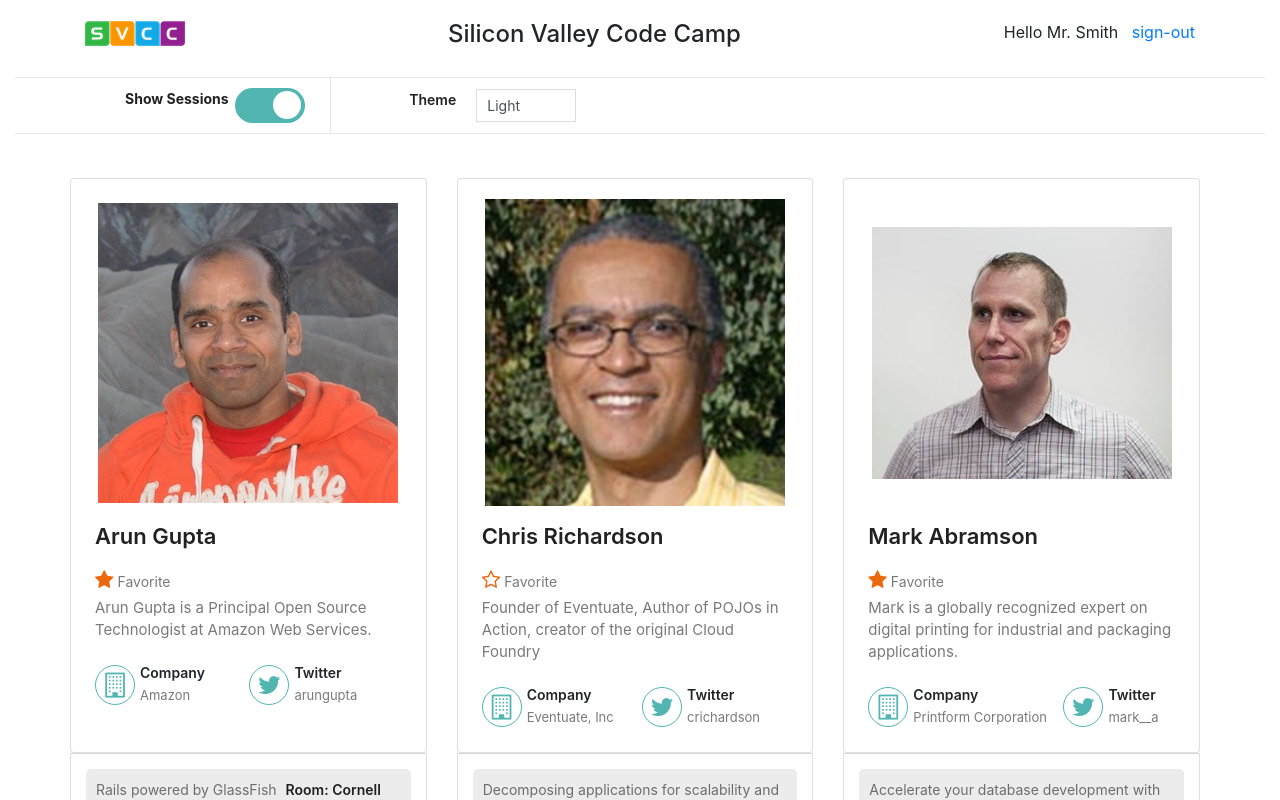
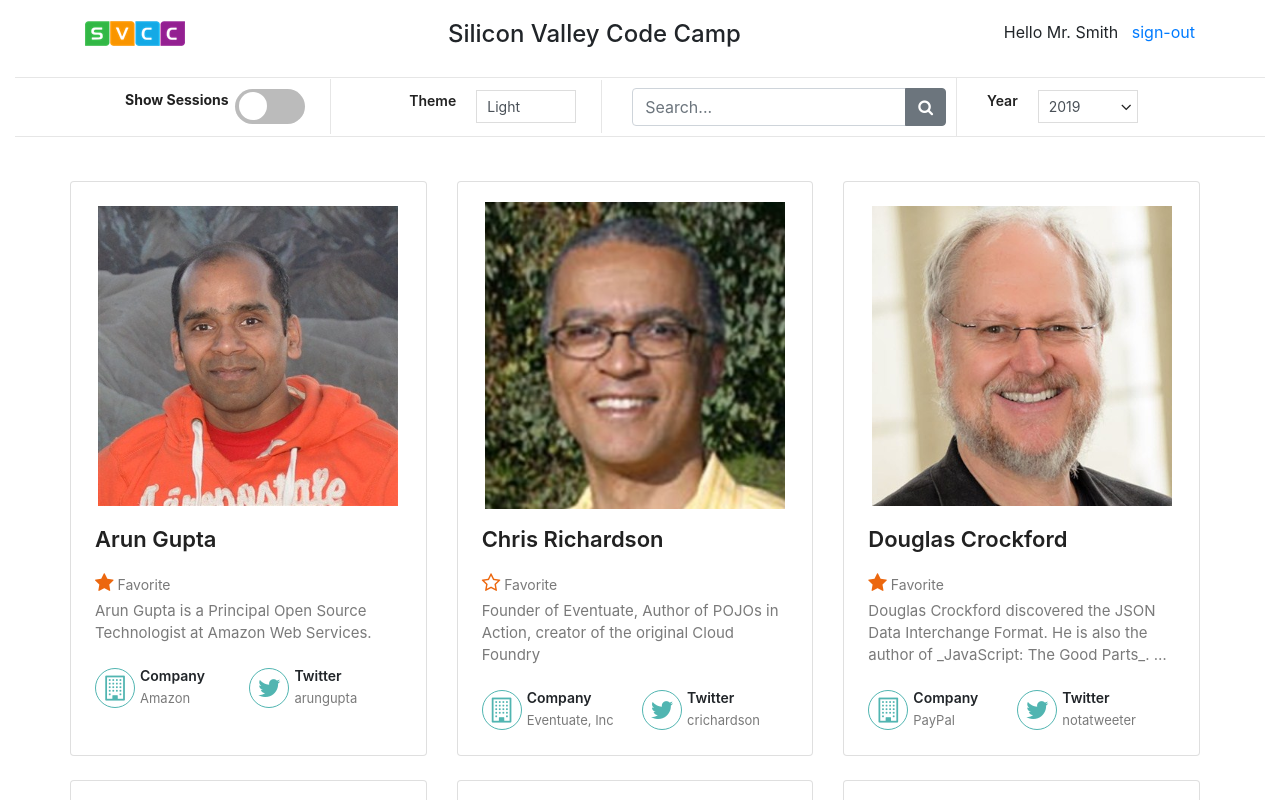
Before and after one commit to SeiSilver/speaker-web-react-nextjs, a Next.js app: page / in a window 1280 px wide. Shown: the top 800 px of the page. Built offline with nearby package versions, Linux system fonts and the light colour scheme.

Commit message:
create global context for toolbar

```diff
--- a/src/component/speaker/Speaker.js
+++ b/src/component/speaker/Speaker.js
@@ -1,22 +1,14 @@
 import SpeakersToolbar from "./SpeakersToolbar";
 import SpeakerList from "./SpeakerList";
-import {useState} from "react";
+import {SpeakerFilterProvider} from "../../context/SpeakerFilterContext";
 
 const Speaker = () => {
 
-  const [showSessions, setShowSessions] = useState(true);
-
   return (
-    <>
-      <SpeakersToolbar
-        showSessions={showSessions}
-        setShowSessions={setShowSessions}
-      />
-      <SpeakerList
-        showSessions={showSessions}
-      />
-    </>
-
+    <SpeakerFilterProvider startingShowSessions={false} startingEventYear={"2019"}>
+      <SpeakersToolbar/>
+      <SpeakerList/>
+    </SpeakerFilterProvider>
   );
 
 };
--- a/src/component/speaker/SpeakerCard.js
+++ b/src/component/speaker/SpeakerCard.js
@@ -1,20 +1,23 @@
 import SessionList from "../session/SessionList";
 import SpeakerImage from "./SpeakerImage";
 import SpeakerDemographics from "./SpeakerDemographics";
+import {useContext} from "react";
+import {SpeakerFilterContext} from "../../context/SpeakerFilterContext";
 
-const SpeakerCard = ({speaker, showSessions, onFavoriteToggle}) => {
+const SpeakerCard = ({speaker, onFavoriteToggle}) => {
+
   const {id, first, last, sessions} = speaker;
+  const {showSessions} = useContext(SpeakerFilterContext);
+
   return (
     <div className="col-xs-12 col-sm-12 col-md-6 col-lg-4 col-sm-12 col-xs-12">
       <div className="card card-height p-4 mt-4">
         <SpeakerImage id={id} first={first} last={last}/>
-        <SpeakerDemographics {...speaker} onFavoriteToggle={onFavoriteToggle} />
+        <SpeakerDemographics {...speaker} onFavoriteToggle={onFavoriteToggle}/>
       </div>
-
       {
         showSessions === true ? <SessionList sessions={sessions}/> : null
       }
-
     </div>
   );
 }
--- a/src/component/speaker/SpeakerList.js
+++ b/src/component/speaker/SpeakerList.js
@@ -2,8 +2,10 @@ import SpeakerCard from "./SpeakerCard";
 import useRequestDelay from "../../hooks/UseRequestDelay";
 import {REQUEST_STATUS} from "../../constant/RequestStatus";
 import {data} from "../../data/SpeakerData";
+import {useContext} from "react";
+import {SpeakerFilterContext} from "../../context/SpeakerFilterContext";
 
-const SpeakerList = ({showSessions}) => {
+const SpeakerList = () => {
 
   const {
     data: speakersData,
@@ -11,6 +13,8 @@ const SpeakerList = ({showSessions}) => {
     error,
     updateRecord
   } = useRequestDelay(2000, data);
+
+  const {searchQuery, eventYear} = useContext(SpeakerFilterContext);
 
   if (requestStatus === REQUEST_STATUS.FAILURE) {
     return (
@@ -28,20 +32,35 @@ const SpeakerList = ({showSessions}) => {
     <div className="container speakers-list">
       <div className="row">
         {
-          speakersData.map(speaker =>
+          speakersData
+            .filter((speaker) => {
+              return (
+                speaker.first.toLowerCase().includes(searchQuery) ||
+                speaker.last.toLowerCase().includes(searchQuery)
+              );
+            })
+            .filter((speaker) => {
+              return speaker.sessions.find((session) => {
+                return session.eventYear === eventYear;
+              });
+            })
+            .map((speaker) => {
+              return (
                 <SpeakerCard
                   key={speaker.id}
                   speaker={speaker}
-              showSessions={showSessions}
                   onFavoriteToggle={(doneCallback) => {
-                updateRecord({
+                    updateRecord(
+                      {
                         ...speaker,
                         favorite: !speaker.favorite,
-                }, doneCallback)
+                      },
+                      doneCallback
+                    );
                   }}
                 />
-          )
-        }
+              );
+            })}
       </div>
     </div>
   )
--- a/src/component/speaker/SpeakersToolbar.js
+++ b/src/component/speaker/SpeakersToolbar.js
@@ -1,9 +1,18 @@
 import {useContext} from "react";
 import {ThemeContext} from "../../context/ThemeContext";
+import {SpeakerFilterContext} from "../../context/SpeakerFilterContext";
 
-const SpeakersToolbar = ({showSessions, setShowSessions}) => {
+const SpeakersToolbar = () => {
 
   const {theme, setTheme} = useContext(ThemeContext);
+  const {
+    showSessions,
+    setShowSessions,
+    eventYear,
+    setEventYear,
+    setSearchQuery,
+    EVENT_YEARS,
+  } = useContext(SpeakerFilterContext);
 
   return (
     <section className="toolbar dark-theme-header">
@@ -38,6 +47,47 @@ const SpeakersToolbar = ({showSessions, setShowSessions}) => {
                 </select>
               </label>
             </li>
+            <li>
+              <div className="input-group">
+                <input
+                  type="text"
+                  className="form-control"
+                  placeholder="Search..."
+                  onChange={(event) => {
+                    setSearchQuery(event.target.value);
+                  }}
+                />
+                <div className="input-group-append">
+                  <button className="btn btn-secondary" type="button">
+                    <i className="fa fa-search"></i>
+                  </button>
+                </div>
+              </div>
+            </li>
+            <li className="d-flex flex-column flex-md-row">
+              <strong>Year</strong>
+              <label className="dropmenu">
+                <select
+                  className="form-control"
+                  value={eventYear}
+                  onChange={
+                    ({currentTarget}) => {
+                      setEventYear(currentTarget.value);
+                    }
+                  }
+                >
+                  {
+                    EVENT_YEARS.map((year) => {
+                      return (
+                        <option value={year} key={year}>
+                          {year}
+                        </option>
+                      );
+                    })
+                  }
+                </select>
+              </label>
+            </li>
           </ul>
         </div>
       </div>
--- /dev/null
+++ b/src/context/SpeakerFilterContext.js
@@ -0,0 +1,40 @@
+import React, {createContext} from "react";
+import useSpeakerFilter from "../hooks/useSpeakerFilter";
+
+const SpeakerFilterContext = createContext({});
+
+const SpeakerFilterProvider = ({
+                                 children,
+                                 startingShowSessions = false,
+                                 startingEventYear = "2019"
+                               }) => {
+
+  const {
+    showSessions,
+    setShowSessions,
+    eventYear,
+    setEventYear,
+    searchQuery,
+    setSearchQuery,
+    EVENT_YEARS,
+  } = useSpeakerFilter(startingShowSessions, startingEventYear);
+
+  return (
+    <SpeakerFilterContext.Provider
+      value={{
+        showSessions,
+        setShowSessions,
+        eventYear,
+        setEventYear,
+        searchQuery,
+        setSearchQuery,
+        EVENT_YEARS,
+      }}
+    >
+      {children}
+    </SpeakerFilterContext.Provider>
+  );
+
+}
+
+export {SpeakerFilterContext, SpeakerFilterProvider};
--- /dev/null
+++ b/src/hooks/UseSpeakerFilter.js
@@ -0,0 +1,22 @@
+import {useState} from "react";
+
+const useSpeakerFilter = (startingShowSessions, startingEventYear) => {
+
+  const [showSessions, setShowSessions] = useState(startingShowSessions);
+  const [eventYear, setEventYear] = useState(startingEventYear);
+  const [searchQuery, setSearchQuery] = useState("");
+
+  const EVENT_YEARS = Array.from({length: 25}, (x, i) => i + 1999);
+
+  return {
+    showSessions,
+    setShowSessions,
+    eventYear,
+    setEventYear,
+    searchQuery,
+    setSearchQuery,
+    EVENT_YEARS
+  };
+}
+
+export default useSpeakerFilter;
```
Lines whose indentation alone changed are shown as unchanged.
